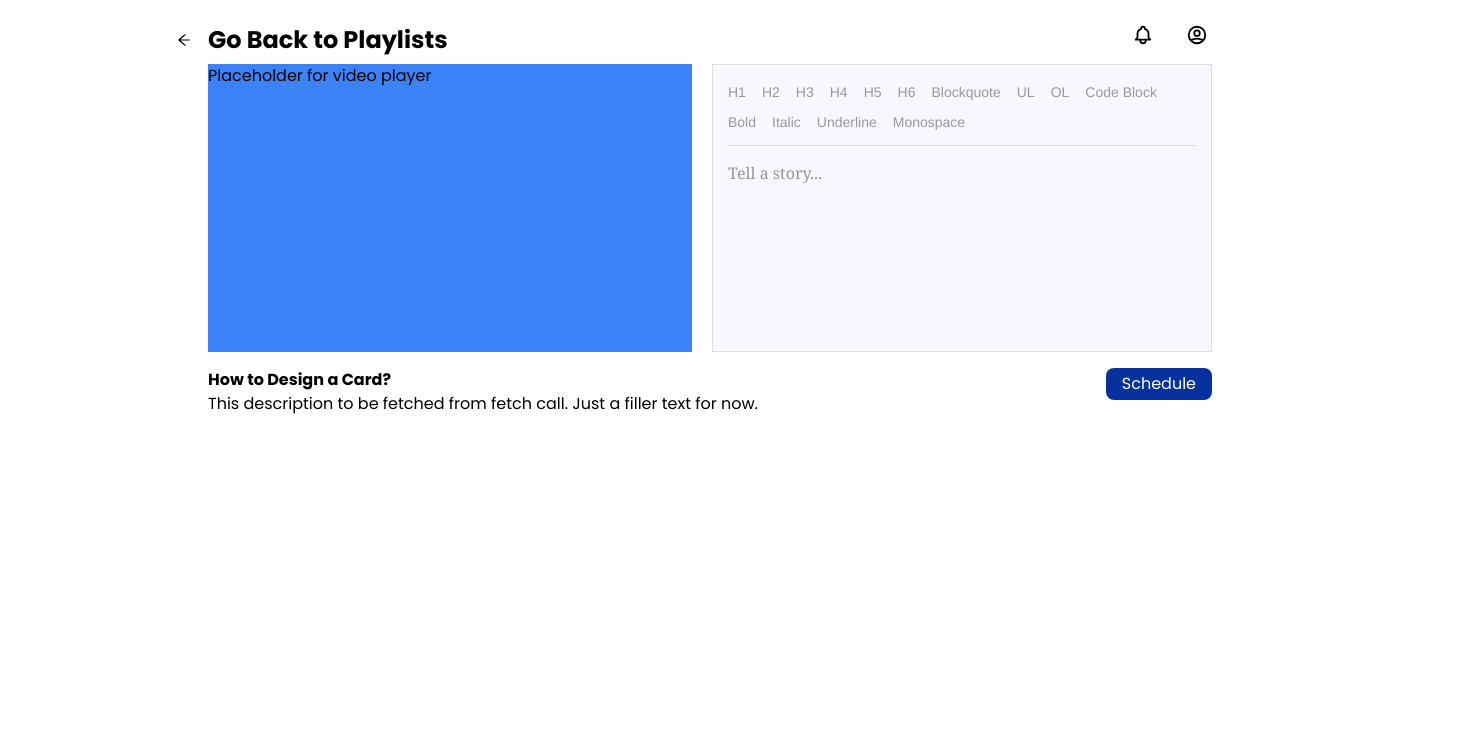
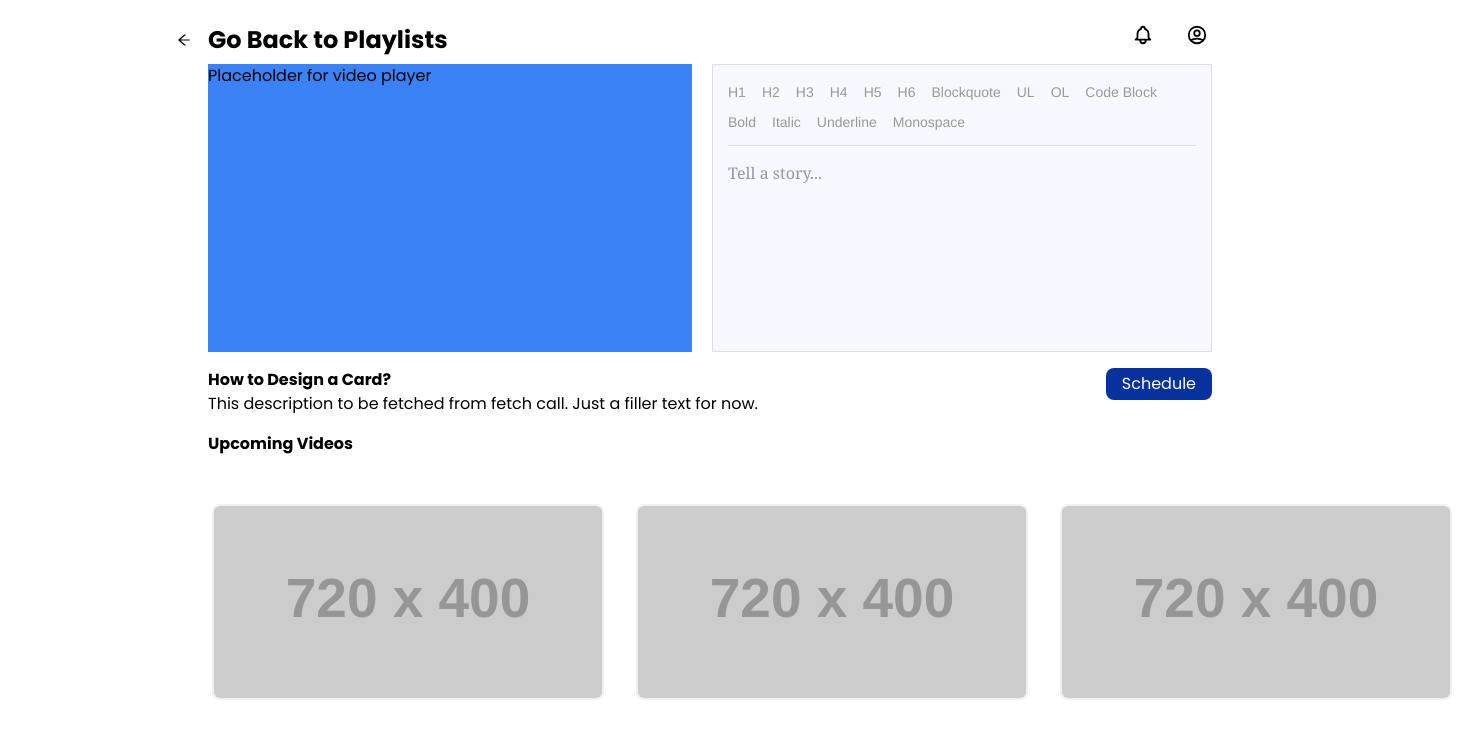
Before and after one commit to Prajna1999/youplex-videoplayer-temp, a React (Create React App) app: page /videoplayer in a window 1280 px wide. Shown: the top 738 px of the page, 1472 px wide, since content can reach past the window. Built offline with nearby package versions, Linux system fonts and the light colour scheme; no server answers.

Commit message:
upcoming videos thumbnail

```diff
--- a/src/pages/VideoPlayer.jsx
+++ b/src/pages/VideoPlayer.jsx
@@ -2,19 +2,14 @@ import React from "react";
 import { Navbar } from "../components";
 import { AiOutlineArrowLeft } from "react-icons/ai";
 import { Link } from "react-router-dom";
-import {RichTextEditor} from '../components';
+import { RichTextEditor } from "../components";
 
-
-import 'draft-js/dist/Draft.css';
-
-
+import "draft-js/dist/Draft.css";
 
 function VideoPlayer() {
-
   return (
     <>
       <div>
-
         <Link to="/home">
           <div className=" absolute top-8 left-44  max-w-max ">
             <AiOutlineArrowLeft />
@@ -34,21 +29,62 @@ function VideoPlayer() {
         </div>
       </div>
       <div className=" ml-52 flex justify-between mr-16 mt-4">
-        <div >
+        <div>
           <h2 className="font-bold">How to Design a Card?</h2>
-            <p>This description to be fetched from fetch call.
-                Just a filler text for now.
+          <p>
+            This description to be fetched from fetch call. Just a filler text
+            for now.
           </p>
         </div>
 
         <div className="bg-primary text-white h-max py-1 px-4 mr-1 rounded-lg">
-            <Link to='/schedule'>Schedule</Link>
+          <Link to="/schedule">Schedule</Link>
+        </div>
       </div>
 
+      <div className="ml-52 mt-4">
+        <h2 className="font-bold">Upcoming Videos</h2>
+      </div>
+
+      <section className="text-gray-600 body-font">
+        <div className="container ml-48 px-5 py-12 ">
+          <div className="flex flex-wrap -m-4">
+
+            <div className="p-4 md:w-1/3">
+              <div className="h-max border-2 border-gray-200 border-opacity-60 rounded-lg overflow-hidden">
+                <img
+                  className="lg:h-48 md:h-36 w-full object-cover object-center"
+                  src="https://dummyimage.com/720x400"
+                  alt="blog"
+                />
+              </div>
+            </div>
+
+            <div className="p-4 md:w-1/3">
+              <div className="h-max border-2 border-gray-200 border-opacity-60 rounded-lg overflow-hidden">
+                <img
+                  className="lg:h-48 md:h-36 w-full object-cover object-center"
+                  src="https://dummyimage.com/720x400"
+                  alt="blog"
+                />
+              </div>
+            </div>
+
+            <div className="p-4 md:w-1/3">
+              <div className="h-max border-2 border-gray-200 border-opacity-60 rounded-lg overflow-hidden">
+                <img
+                  className="lg:h-48 md:h-36 w-full object-cover object-center"
+                  src="https://dummyimage.com/720x400"
+                  alt="blog"
+                />
+              </div>
             </div>
 
 
 
+          </div>
+        </div>
+      </section>
     </>
   );
 }
```
Lines whose indentation alone changed are shown as unchanged.
